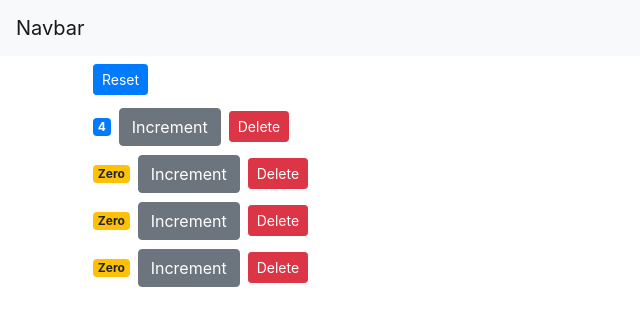
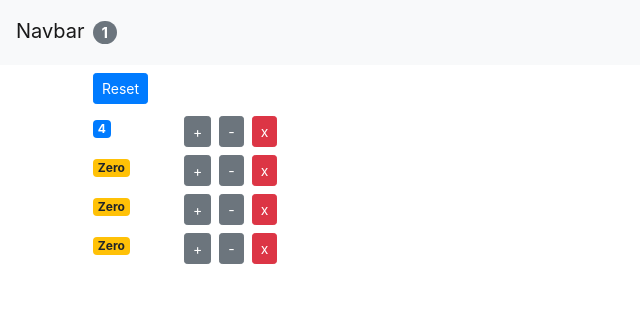
Before and after one commit to ahmedalhosary67/react-trainning, a React (Create React App) app: page / in a window 1280 px wide. Shown: the top 326 px of the page, without its empty margins (0-640 px from the left). Built offline with nearby package versions, Linux system fonts and the light colour scheme.

Commit message:
new update 3

```diff
--- a/src/App.js
+++ b/src/App.js
@@ -17,6 +17,11 @@ class App extends Component {
           const counters = this.state.counters;
           counter.value++;
           this.setState({ counters });
+  }
+  handleDecreament = (counter) => {
+      const counters = this.state.counters;
+      counter.value--;
+      this.setState({ counters });
   }
   // handleIncreament = (counter) => {
   //     const counters = [ ...this.state.counters ];
@@ -42,9 +47,9 @@ class App extends Component {
   render() {
     return (
     <React.Fragment>
-      <Navbar />
+      <Navbar totalCounters={this.state.counters.filter(c => c.value > 0).length}/>
       <main className="container">
-        <Counters onDelete={this.handleDelete} onIncreament={this.handleIncreament} onReset={this.handleReset} counters={this.state.counters}/>
+        <Counters onDelete={this.handleDelete} onIncreament={this.handleIncreament} onDecreament={this.handleDecreament} onReset={this.handleReset} counters={this.state.counters}/>
       </main>
     </React.Fragment>
     );
--- a/src/components/counter.jsx
+++ b/src/components/counter.jsx
@@ -18,9 +18,17 @@ class Counter extends Component {
 
         return (
             <div>
-                <span className={this.getBadgeClasses()}>{this.FormatCount()}</span>
-                <button onClick={() => this.props.onIncreament(this.props.counter)} className="btn btn-secondary btn=sm">Increment</button>
-                <button onClick={() => this.props.onDelete(this.props.counter.id)} className="btn btn-danger btn-sm m-2">Delete</button>
+                <div className="row">
+                    <div className="col-1">
+                        <span className={this.getBadgeClasses()}>{this.FormatCount()}</span>
+                    </div>
+                    <div className="col-8">
+                        <button onClick={() => this.props.onIncreament(this.props.counter)} className="btn btn-secondary btn-sm m-1">+</button>
+                        <button onClick={() => this.props.onDecreament(this.props.counter)} className="btn btn-secondary btn-sm m-1">-</button>
+                        <button onClick={() => this.props.onDelete(this.props.counter.id)} className="btn btn-danger btn-sm m-1">x</button>
+
+                    </div>
+                </div>
                 {/* { this.renderTags() } */}
             </div>
         );
--- a/src/components/counters.jsx
+++ b/src/components/counters.jsx
@@ -4,11 +4,14 @@ import Counter from './counter';
 class Counters extends Component {
 
     render() {
+        const {onReset, onDelete, onDecreament, onIncreament} = this.props; // INSTEAD of repeating this.props with every event
         return (
             <div>
-                <button onClick={this.props.onReset} className="btn btn-primary btn-sm m-2">Reset</button>
+                {/* <button onClick={this.props.onReset} className="btn btn-primary btn-sm m-2">Reset</button> */}
+                <button onClick={onReset} className="btn btn-primary btn-sm m-2">Reset</button>
                 { this.props.counters.map(counter =>
-                <Counter key={counter.id} onDelete={this.props.onDelete} onIncreament={this.props.onIncreament} counter={counter}/>
+                // <Counter key={counter.id} onDelete={this.props.onDelete} onIncreament={this.props.onIncreament} counter={counter}/>
+                <Counter key={counter.id} onDelete={onDelete} onIncreament={onIncreament} onDecreament={onDecreament} counter={counter}/>
                 )}
             </div>
          );
--- a/src/components/navbar.jsx
+++ b/src/components/navbar.jsx
@@ -1,14 +1,30 @@
 import React, { Component } from 'react';
 
-class Navbar extends Component {
-    // state = {  }
-    render() {
-        return (
-            <nav className="navbar navbar-light bg-light">
-                <a className="navbar-brand" href="#">Navbar</a>
-            </nav>
-         );
-    }
+const Navbar = ({totalCounters}) => {
+    return (
+        <nav className="navbar navbar-light bg-light">
+            <a className="navbar-brand" href="#">
+                Navbar
+                <span className="badge badge-secondary badge-pill m-2">{totalCounters}</span>
+            </a>
+        </nav>
+     );
 }
 
 export default Navbar;
+
+// class Navbar extends Component {
+//     // state = {  }
+//     render() {
+//         return (
+//             <nav className="navbar navbar-light bg-light">
+//                 <a className="navbar-brand" href="#">
+//                     Navbar
+//                     <span className="badge badge-secondary badge-pill m-2">{this.props.totalCounters}</span>
+//                 </a>
+//             </nav>
+//          );
+//     }
+// }
+
+// export default Navbar;
```
